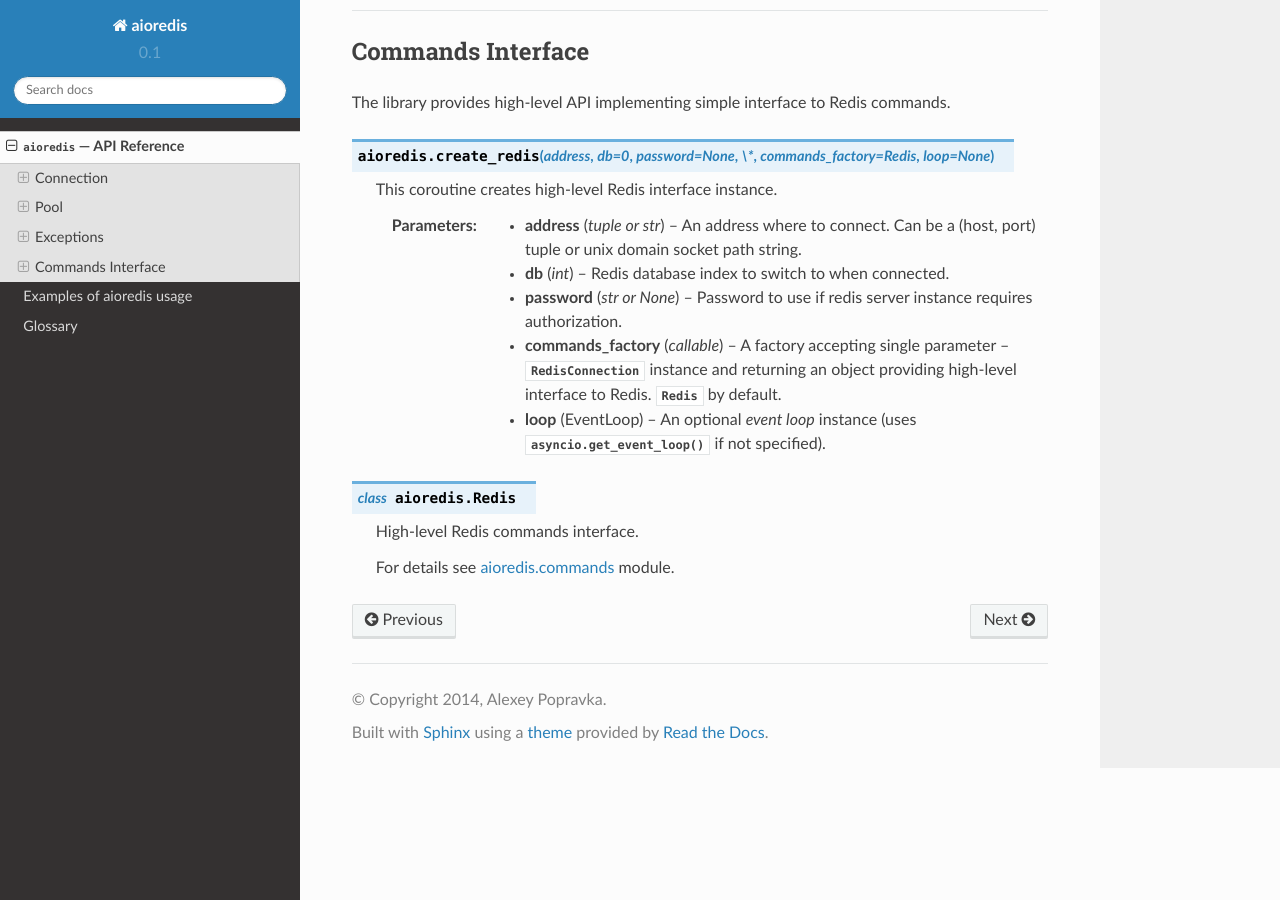
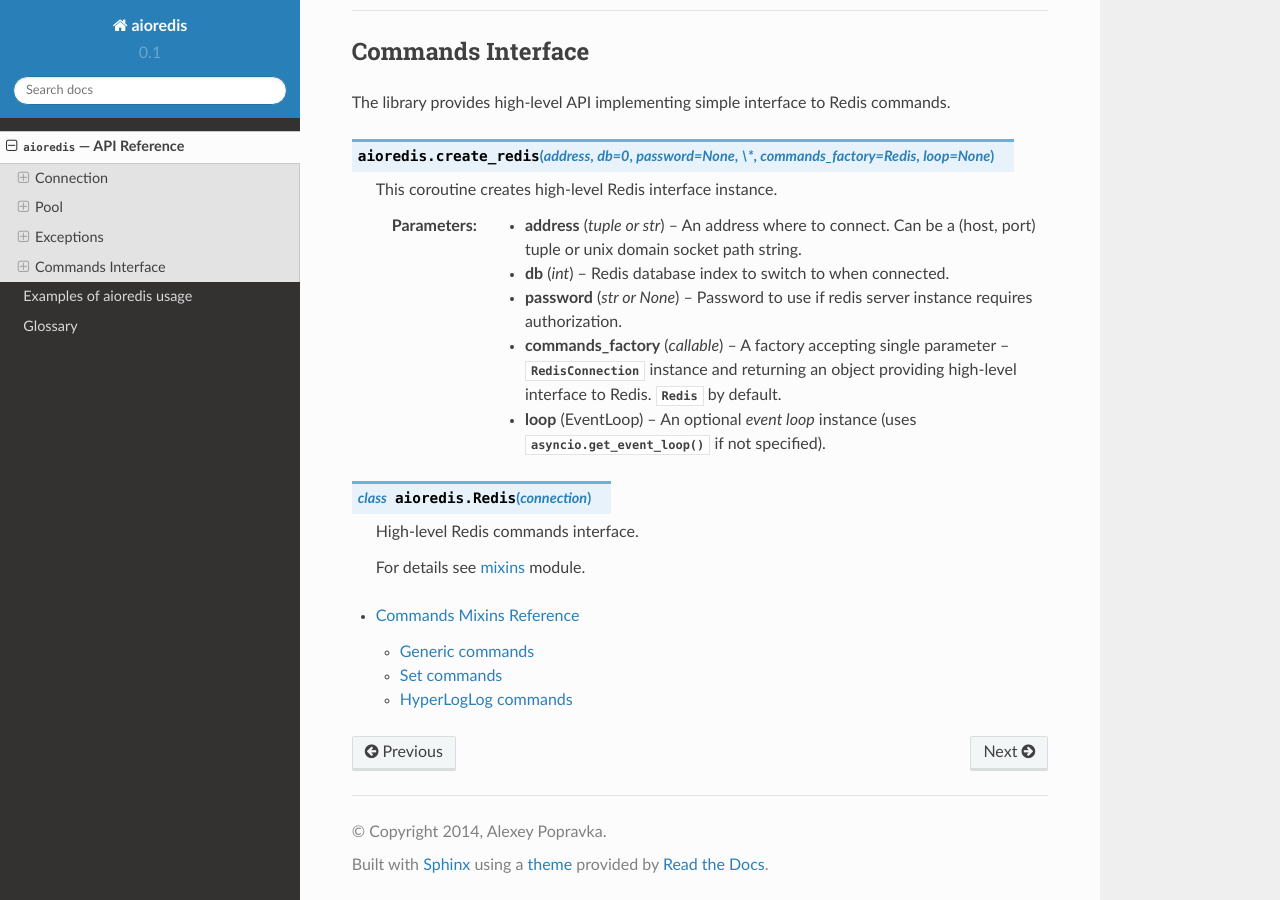
Before and after one commit to aio-libs-abandoned/aioredis-py, a Sphinx documentation site: the page built from docs/api_reference.rst, in a window 1280 px wide and 900 px high, scrolled down 4169 px. Built offline with Sphinx 7.4.7 and the Read the Docs theme 2.0.0, drawn with Linux system fonts in a browser that asks for light colours.

Commit message:
docs update: autodoc mixins reference

```diff
--- a/docs/api_reference.rst
+++ b/docs/api_reference.rst
@@ -278,11 +278,18 @@ to Redis commands.
                 (uses :func:`asyncio.get_event_loop` if not specified).
    :type loop: :ref:`EventLoop<asyncio-event-loop>`
 
-.. class:: Redis
+
+.. class:: Redis(connection)
 
    High-level Redis commands interface.
 
-   For details see `aioredis.commands`_ module.
+   For details see :ref:`mixins<aioredis-commands>` module.
+
+
+.. toctree::
+
+   mixins
+
 
 .. _aioredis.commands:
     https://github.com/aio-libs/aioredis/tree/master/aioredis/commands
--- a/docs/conf.py
+++ b/docs/conf.py
@@ -31,6 +31,7 @@ import os
 # ones.
 extensions = [
     'sphinx.ext.intersphinx',
+    'sphinx.ext.autodoc',
 ]
 
 # Add any paths that contain templates here, relative to this directory.
--- a/docs/index.rst
+++ b/docs/index.rst
@@ -8,7 +8,6 @@ aioredis
 
 asyncio (:pep:`3156`) Redis support.
 
-.. TODO add more description
 The library is intended to provide simple and clear interface to Redis
 based on :term:`asyncio`.
 
@@ -55,14 +54,11 @@ Contents
 ========
 
 .. toctree::
-   :maxdepth: 2
+   :maxdepth: 3
 
    api_reference
    examples
    glossary
-
-.. high_level
-   low_level
 
 Indices and tables
 ==================
```
Also changed, not shown: docs/mixins.rst (added, +38 -0 lines).
